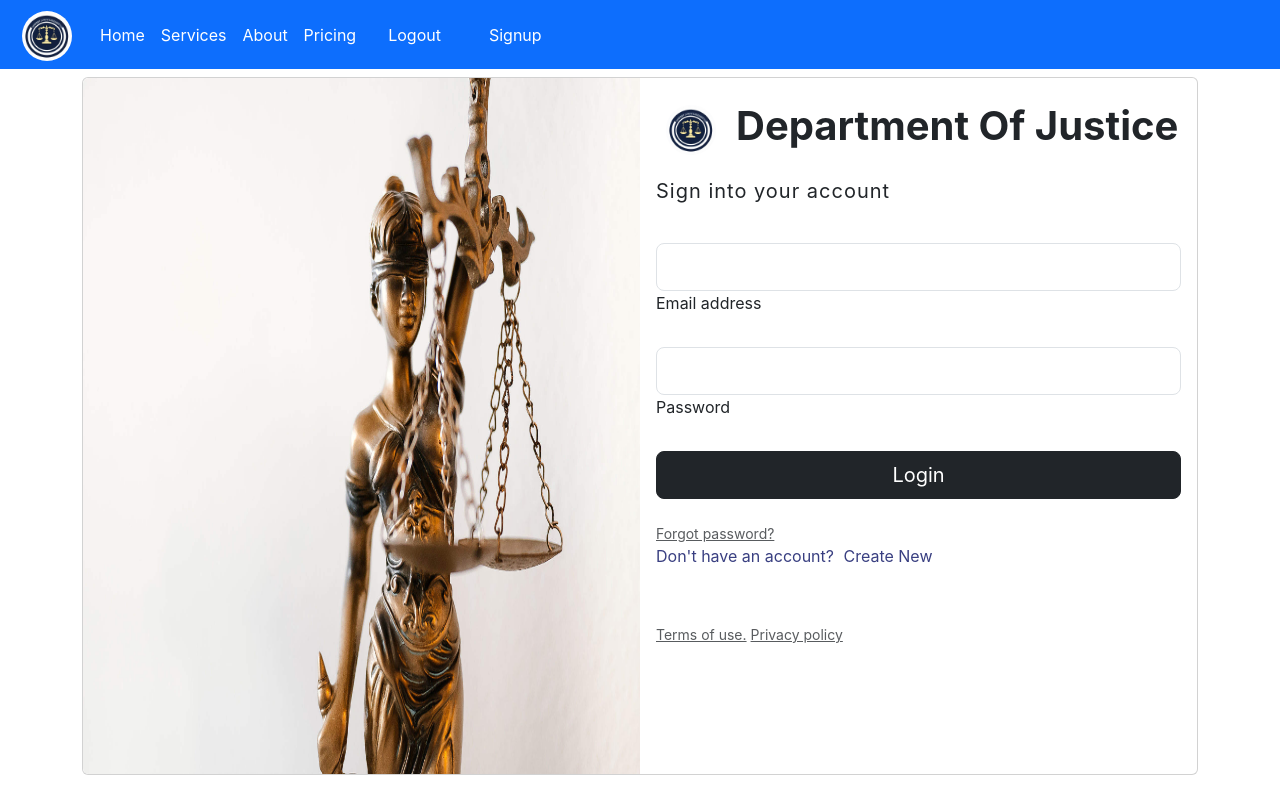
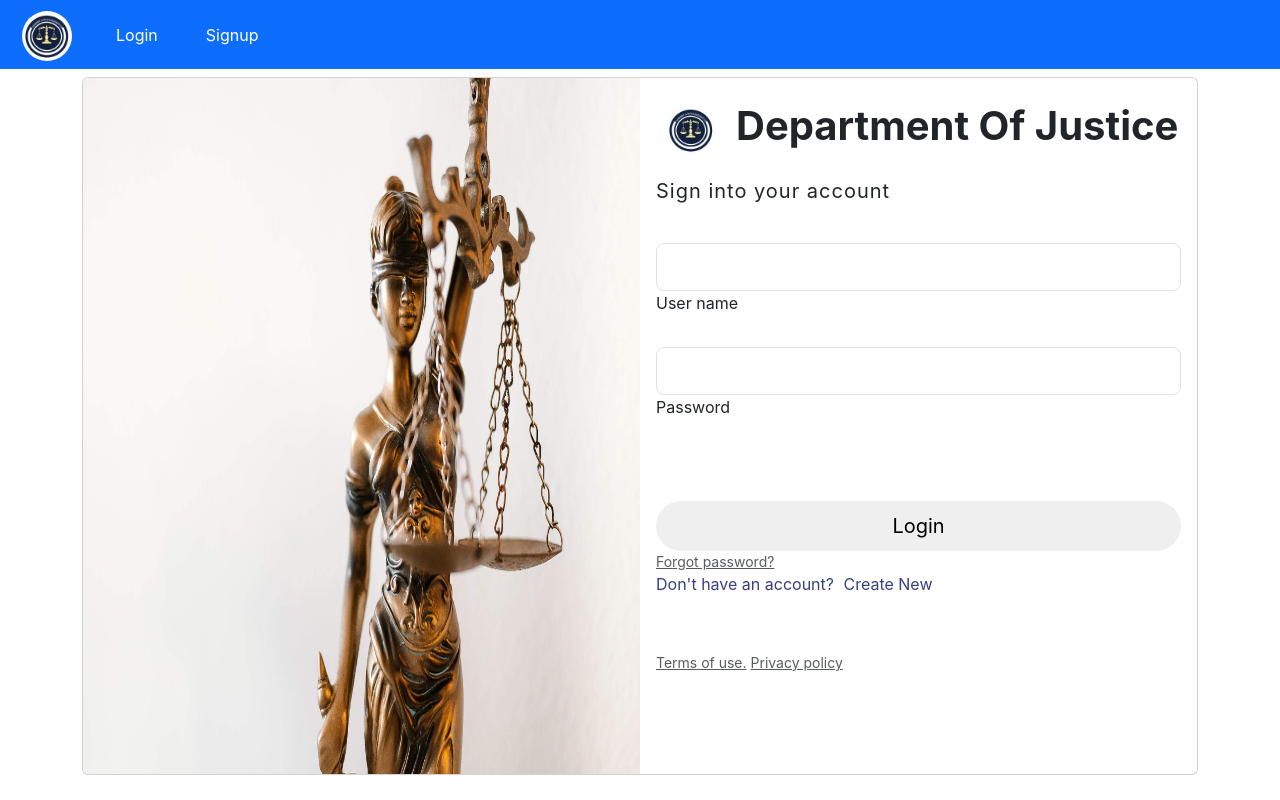
Before and after one commit to apstar2024/judicary_information, a React (Create React App) app in the folder frontend/: page /Login in a window 1280 px wide. Built offline with nearby package versions, Linux system fonts and the light colour scheme.

Commit message:
modify login page and result modified view after login and logout

```diff
--- a/frontend/src/components/Login.js
+++ b/frontend/src/components/Login.js
@@ -1,87 +1,164 @@
-import React, { useEffect } from 'react';
-import { useState } from 'react';
-import img from '../images/img1.jpg'
-import logo from '../images/logo.jpg'
-import { Link } from 'react-router-dom';
-import { useNavigate } from 'react-router-dom';
+import React, { useEffect, useState } from "react";
+import img from "../images/img2.jpg";
+import logo from "../images/logo.jpg";
+import { Link } from "react-router-dom";
+import { useNavigate } from "react-router-dom";
 import {
-  MDBBtn,
+  // MDBBtn,
   MDBContainer,
   MDBCard,
   MDBCardBody,
   MDBCardImage,
   MDBRow,
   MDBCol,
-//   MDBIcon,
-  MDBInput
-}
+  //   MDBIcon,
+  MDBInput,
+} from "mdb-react-ui-kit";
 
-from 'mdb-react-ui-kit';
+const Login = () => {
+  const [imageSrc, setImageSrc] = useState(img);
+  const [imageno, setimageno] = useState(1);
+  const [userName, setUserName] = useState("");
+  const [password, setPassword] = useState("");
+  const Navigate = useNavigate();
 
-const Login=()=> {
-
-  const [imageSrc, setImageSrc] = useState(img);
-  const [imageno,setimageno]=useState(1);
-  const Navigate=useNavigate();
-
-const loadImage = async () => {
-    if(imageno===9)
-      setimageno(1);
-    else
-      setimageno(imageno+1);
+  const loadImage = async () => {
+    if (imageno === 9) setimageno(1);
+    else setimageno(imageno + 1);
     // console.log('load image is called')
 
-    let imageName=`img${imageno}.jpg`;
+    let imageName = `img${imageno}.jpg`;
     const { default: imageSrc } = await import(`../images/${imageName}`);
     setImageSrc(imageSrc);
   };
-  useEffect(()=>{
+  useEffect(() => {
     // console.log('useeffect is called')
     const intervalId = setInterval(loadImage, 1000);
     return () => clearInterval(intervalId);
-  },[imageSrc,loadImage])
-  const gotoSignup=()=>{
-    Navigate('../Signup')
-  }
+  }, [imageSrc]);
+  const gotoSignup = () => {
+    Navigate("../Signup");
+  };
+
+  useEffect(() => {
+    const auth = localStorage.getItem('user');
+    if (auth) {
+        Navigate("/")
+    }
+}, [])
+
+  // handle login
+  const handleLogin = async (e) => {
+    e.preventDefault();
+    // console.log("cliked on login button");
+    // console.log(userName,password);
+    let data = { userName: userName, password: password };
+    if (userName && password)
+      try {
+        const response = await fetch("http://localhost:5000/Login", {
+          method: "post",
+          headers: {
+            "Content-Type": "application/json",
+          },
+          body: JSON.stringify(data),
+        });
+        const result = await response.json();
+        // console.log(result);
+        if (result.login) {
+          alert("login successfully");
+          localStorage.setItem("user", JSON.stringify(result));
+          Navigate("/");
+        } else {
+          alert("user Not found Enter correct username and possword");
+        }
+      } catch (err) {
+        console.error(err);
+      }
+      else
+       alert('enter username and password')
+  };
   return (
     <MDBContainer className="my-2 my-container">
       <MDBCard>
-        <MDBRow className='g-0'>
-          <MDBCol md='6'>
-            <MDBCardImage src={imageSrc} alt="login form" type="image/png" className='rounded-start w-100 img_size'/>
+        <MDBRow className="g-0">
+          <MDBCol md="6">
+            <MDBCardImage
+              src={imageSrc}
+              alt="login form"
+              type="image/png"
+              className="rounded-start w-100 img_size"
+            />
           </MDBCol>
 
-          <MDBCol md='6'>
-            <MDBCardBody className='d-flex flex-column'>
-
-              <div className='d-flex flex-row mt-2'>
-                {/* <MDBIcon fas icon="cubes fa-3x me-3" style={{ color: '#ff6219' }}/> */}
-                <img src={logo} alt="not found" type="image/png" className='logo_jis'/>
-                {/* <MDBCardImage src={logo} alt="login form" className='logo'/> */}
+          <MDBCol md="6">
+            <MDBCardBody className="d-flex flex-column">
+              <div className="d-flex flex-row mt-2">
+                <img
+                  src={logo}
+                  alt="not found"
+                  type="image/png"
+                  className="logo_jis"
+                />
                 <span className="h1 fw-bold mb-0">Department Of Justice</span>
               </div>
 
-              <h5 className="fw-normal my-4 pb-3" style={{letterSpacing:'1px'}}>Sign into your account</h5>
+              <h5
+                className="fw-normal my-4 pb-3"
+                style={{ letterSpacing: "1px" }}
+              >
+                Sign into your account
+              </h5>
 
-                <MDBInput wrapperClass='mb-4' label='Email address' id='formControlLg' type='email' size="lg"/>
-                <MDBInput wrapperClass='mb-4' label='Password' id='formControlLg' type='password' size="lg"/>
+              <MDBInput
+                wrapperClass="mb-4"
+                label="User name"
+                id="formControlLg"
+                type="text"
+                size="lg"
+                onChange={(e) => {
+                  setUserName(e.target.value);
+                }}
+              />
+              <MDBInput
+                wrapperClass="mb-4"
+                label="Password"
+                id="formControlLgpass"
+                type="password"
+                size="lg"
+                onChange={(e) => {
+                  setPassword(e.target.value);
+                }}
+              />
+              <div className="sign-form-submit-btn">
+                <button onClick={handleLogin}>Login</button>
+                {/*we can also mention type=button to prevent default behaviour of button(to submit data) or we can call e.preventDefault in senddata */}
+              </div>
+              <Link className="small text-muted" to="/">
+                Forgot password?
+              </Link>
+              <span className="mb-5 pb-lg-2" style={{ color: "#393f81" }}>
+                Don't have an account?{" "}
+                <span
+                  onClick={gotoSignup}
+                  style={{ cursor: "pointer", paddingLeft: "5px" }}
+                >
+                  Create New
+                </span>
+              </span>
 
-              <MDBBtn className="mb-4 px-5" color='dark' size='lg'>Login</MDBBtn>
-              <a className="small text-muted" href="/">Forgot password?</a>
-              <span className="mb-5 pb-lg-2" style={{color: '#393f81'}}>Don't have an account? <span onClick={gotoSignup} style={{cursor:'pointer', paddingLeft:'5px'}}>Create New</span></span>
-
-              <div className='d-flex flex-row justify-content-start'>
-                <a href="/" className="small text-muted me-1">Terms of use.</a>
-                <a href="/" className="small text-muted">Privacy policy</a>
+              <div className="d-flex flex-row justify-content-start">
+                <Link to="/" className="small text-muted me-1">
+                  Terms of use.
+                </Link>
+                <Link to="/" className="small text-muted">
+                  Privacy policy
+                </Link>
               </div>
-
             </MDBCardBody>
           </MDBCol>
-
         </MDBRow>
       </MDBCard>
-
     </MDBContainer>
   );
-}
+};
 export default Login;
--- a/frontend/src/components/Nav.js
+++ b/frontend/src/components/Nav.js
@@ -1,13 +1,24 @@
 import React from "react";
-import img from "../images/logo.jpg"
-import { Link } from "react-router-dom";
+import img from "../images/logo.jpg";
+import { Link,useNavigate } from "react-router-dom";
 
 const Nav = () => {
+  let login = false;
+  let log = "";
+  const Navigate=useNavigate();
+  if (localStorage.getItem("user")) {
+    log = JSON.parse(localStorage.getItem("user"));
+    login = log.login;
+  }
+  const logout = () => {
+    localStorage.clear();
+    Navigate('/Login')
+}
   return (
     <>
       <nav className="navbar navbar-expand-lg bg-primary text-white">
         <div className="container-fluid">
-          <img src={img} alt="not found" className="logo_jis"/>
+          <img src={img} alt="not found" className="logo_jis" />
           <button
             className="navbar-toggler text-white"
             type="button"
@@ -21,29 +32,53 @@ const Nav = () => {
           </button>
           <div className="collapse navbar-collapse" id="navbarNav">
             <ul className="navbar-nav">
+              {login && (
+                <>
                   <li className="nav-item">
-                <Link to="/" className="nav-link active text-white" aria-current="page">
+                    <Link
+                      to="/"
+                      className="nav-link active text-white"
+                      aria-current="page"
+                    >
                       Home
                     </Link>
                   </li>
                   <li className="nav-item">
-                <Link to='/Services' className="nav-link text-white" href='/'>
+                    <Link
+                      to="/Services"
+                      className="nav-link text-white"
+                      href="/"
+                    >
                       Services
                     </Link>
                   </li>
                   <li className="nav-item">
-              <Link to='/About' className="nav-link text-white" href='/'>
+                    <Link to="/About" className="nav-link text-white" href="/">
                       About
                     </Link>
                   </li>
                   <li className="nav-item">
-              <Link to='/Pricing' className="nav-link text-white">Pricing</Link>
+                    <Link to="/Pricing" className="nav-link text-white">
+                      Pricing
+                    </Link>
+                  </li>
+                </>
+              )}
+              <li className="nav-item">
+                <Link
+                  to="/Login"
+                  className="nav-link text-white mx-3"
+                  onClick={
+                    logout
+                  }
+                >
+                  {login ? "Logout" : "Login"}
+                </Link>
               </li>
               <li className="nav-item">
-              <Link to='/Login' className="nav-link text-white mx-3">Logout</Link>
-              </li>
-              <li className="nav-item">
-              <Link to='/Signup' className="nav-link text-white mx-3">Signup</Link>
+                <Link to="/Signup" className="nav-link text-white mx-3">
+                  {login ? "" : "Signup"}
+                </Link>
               </li>
             </ul>
           </div>
--- /dev/null
+++ b/frontend/src/components/Private.js
@@ -0,0 +1,14 @@
+import React from "react";
+import { Navigate, Outlet } from "react-router-dom";
+
+const PrivateComponent = () => {
+  let Login = false;
+  let log = {};
+  if (localStorage.getItem("user")) {
+    log = JSON.parse(localStorage.getItem("user"));
+    Login=log.login;
+  }
+  return Login ? <Outlet /> : <Navigate to="Login" />;
+};
+
+export default PrivateComponent;
--- a/frontend/src/components/Signup.js
+++ b/frontend/src/components/Signup.js
@@ -64,7 +64,7 @@ function Signup() {
       confirmPassword &&
       mobileNo
     ) {
-      if (password == confirmPassword) {
+      if (password === confirmPassword) {
         let result = await fetch("http://localhost:5000/Signup", {
           method: "post",
           headers: {
--- a/frontend/src/css/Signup.css
+++ b/frontend/src/css/Signup.css
@@ -104,7 +104,7 @@
 }
 
 .sign-form-submit-btn button:hover{
-    background: rgba(56, 204, 93, 0.7);
+    background: rgba(29, 5, 206, 0.7);
     color: rgb(255, 255, 255);
 }
 
```
Also changed, not shown: frontend/src/App.js (+12 -8 lines), 2 other files (tests, documents, lock files or other folders). Lines whose indentation alone changed are shown as unchanged.
